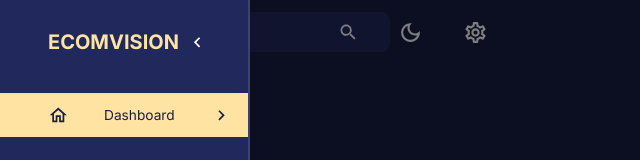
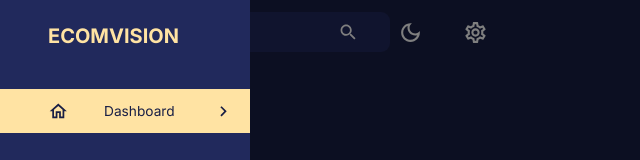
Before and after one commit to housni234/Admin-Dashboard, a React (Create React App) app in the folder client/: page /dashboard in a window 1280 px wide. Shown: the top 160 px of the page, without its empty margins (0-640 px from the left). Built offline with nearby package versions, Linux system fonts and the light colour scheme.

Commit message:
bugs fixed

```diff
--- a/client/src/components/FlexBetween.jsx
+++ b/client/src/components/FlexBetween.jsx
@@ -5,6 +5,6 @@ const FlexBetween = styled(Box)({
     display: "flex",
     justifyContent: "space-between",
     alignItems: "center"
-})
+});
 
 export default FlexBetween;
--- a/client/src/components/Navbar.jsx
+++ b/client/src/components/Navbar.jsx
@@ -5,7 +5,7 @@ import {
     Menu as MenuIcon,
     Search,
     SettingsOutlined,
-    ArrowDropDown
+    ArrowDropDownOutlined
 } from "@mui/icons-material";
 import FlexBetween from "./FlexBetween";
 import { useDispatch } from "react-redux";
@@ -14,21 +14,21 @@ import { AppBar, IconButton, InputBase, useTheme, Toolbar } from "@mui/material"
 
 
 
-const Navbar = () => {
+const Navbar = ({ isSidebarOpen, setIsSidebarOpen }) => {
     const dispatch = useDispatch()
-    const theme = useTheme()
+    const theme = useTheme();
 
     return (
         <AppBar sx={{ position: "static", background: "none", boxShadow: "none" }}>
             <Toolbar sx={{ justifyContent: "space-between" }}>
                 {/* left side */}
                 <FlexBetween>
-                    <IconButton onClick={() => console.log("open/close sidebar")}>
+                    <IconButton onClick={() => setIsSidebarOpen(!isSidebarOpen)}>
                         <MenuIcon />
                     </IconButton >
                     <FlexBetween
                         backgroundColor={theme.palette.background.alt}
-                        borderRadius="9px"
+                        borderRadius="9px "
                         gap="3rem"
                         p="0.1rem 1.5rem" >
                         <InputBase placeholder="Search..." />
@@ -50,9 +50,7 @@ const Navbar = () => {
                     <IconButton>
                         <SettingsOutlined sx={{ fontSize: "25px" }} />
                     </IconButton>
-
                 </FlexBetween>
-
             </Toolbar>
         </AppBar >
     )
--- a/client/src/components/Sidebar.jsx
+++ b/client/src/components/Sidebar.jsx
@@ -1,7 +1,7 @@
-import { React, useEffect, useState } from "react";
+import React, { useEffect, useState } from "react";
 import {
     Box,
-    Devider,
+    Divider,
     Drawer,
     IconButton,
     List,
@@ -10,24 +10,24 @@ import {
     ListItemIcon,
     ListItemText,
     Typography,
-    useTheme
+    useTheme,
 } from "@mui/material";
 import {
-    SettingOutlined,
+    SettingsOutlined,
     ChevronLeft,
     ChevronRightOutlined,
     HomeOutlined,
     ShoppingCartOutlined,
+    Groups2Outlined,
     ReceiptLongOutlined,
-    Groups2Outlined,
     PublicOutlined,
+    PointOfSaleOutlined,
     TodayOutlined,
     CalendarMonthOutlined,
     AdminPanelSettingsOutlined,
     TrendingUpOutlined,
-    PieChartOutline,
-    PointOfSaleOutlined
-
+    PieChartOutlined,
+    PieChartOutlineOutlined,
 } from "@mui/icons-material";
 import { useLocation, useNavigate } from "react-router-dom";
 import FlexBetween from "./FlexBetween";
@@ -75,7 +75,7 @@ const NavItems = [
     },
     {
         text: "Breakdown",
-        icon: <PieChartOutline />
+        icon: <PieChartOutlineOutlined />
     },
     {
         text: "Management",
@@ -95,7 +95,7 @@ const Sidebar = ({
     drawerWidth,
     isSidebarOpen,
     setIsSidebarOpen,
-    IsNonMobile
+    isNonMobile
 
 }) => {
     const { pathname } = useLocation();
@@ -120,7 +120,7 @@ const Sidebar = ({
                         color: theme.palette.secondary[200],
                         backgroundColor: theme.palette.background.alt,
                         boxSizing: "border-box",
-                        borderWidth: IsNonMobile ? 0 : "2px",
+                        borderWidth: isNonMobile ? 0 : "2px",
                         width: drawerWidth
                     }
                 }}
@@ -131,17 +131,16 @@ const Sidebar = ({
                             <Box display="flex" alignItems="center" gap="0.5rem">
                                 <Typography variant="h4" fontWeight="bold">
                                     ECOMVISION
-
                                 </Typography>
                             </Box>
-                            {!IsNonMobile && (
+                            {!isNonMobile && (
                                 <IconButton onClick={() => setIsSidebarOpen(!isSidebarOpen)}>
                                     <ChevronLeft />
                                 </IconButton>
                             )}
                         </FlexBetween>
                     </Box>
-                    <list>
+                    <List>
                         {NavItems.map(({ text, icon }) => {
                             if (!icon) {
                                 return (
@@ -183,7 +182,7 @@ const Sidebar = ({
                                 </ListItem>
                             )
                         })}
-                    </list>
+                    </List>
                 </Box>
 
             </Drawer>
--- a/client/src/scenes/layout/index.jsx
+++ b/client/src/scenes/layout/index.jsx
@@ -3,7 +3,7 @@ import { Box, useMediaQuery } from "@mui/material";
 import { Outlet } from "react-router-dom";
 import { useSelector } from "react-redux";
 import Navbar from "components/Navbar";
-import Sidebar from "components/Sidebar"
+import Sidebar from "components/Sidebar";
 
 
 const Layout = () => {
```
